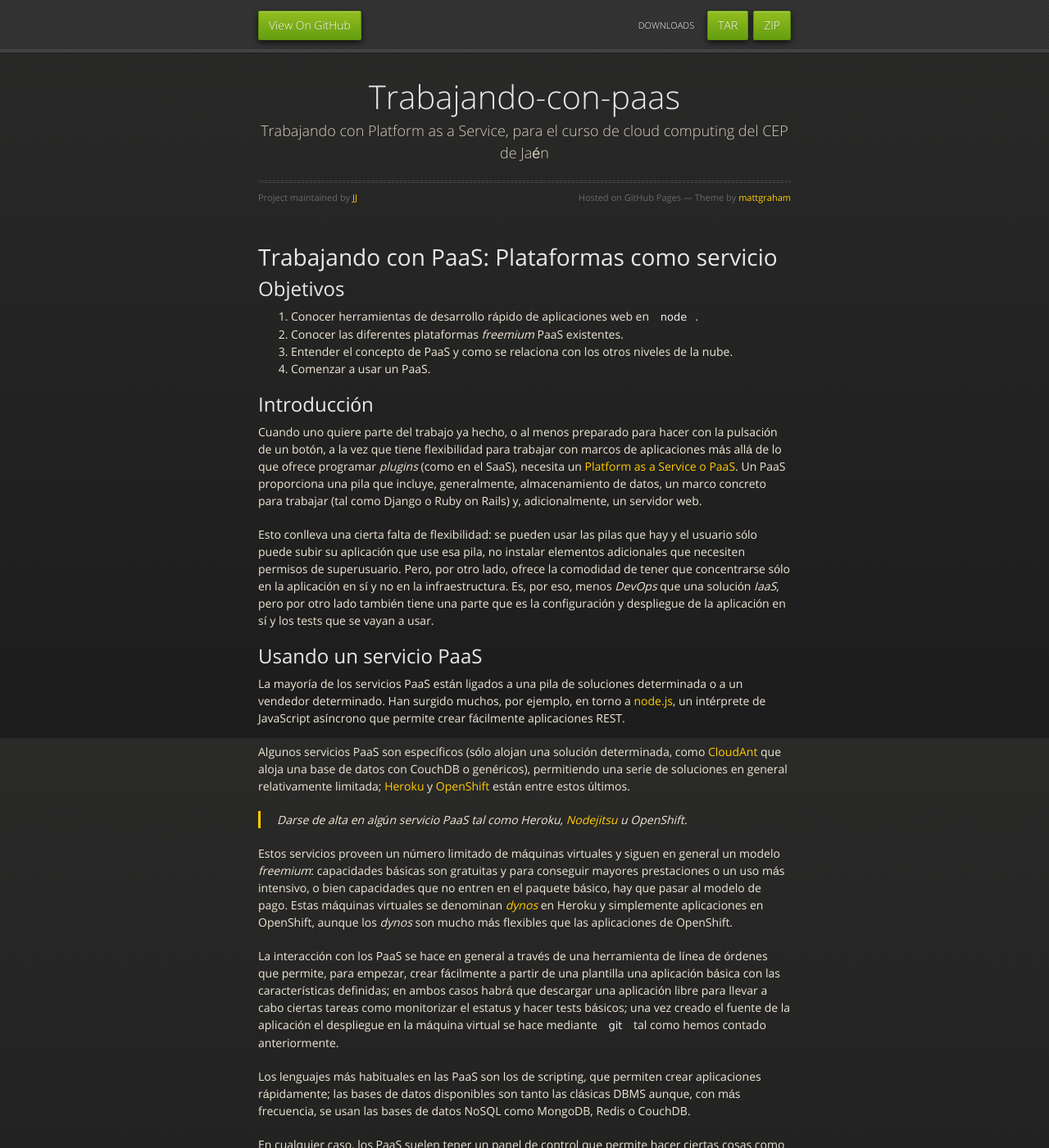
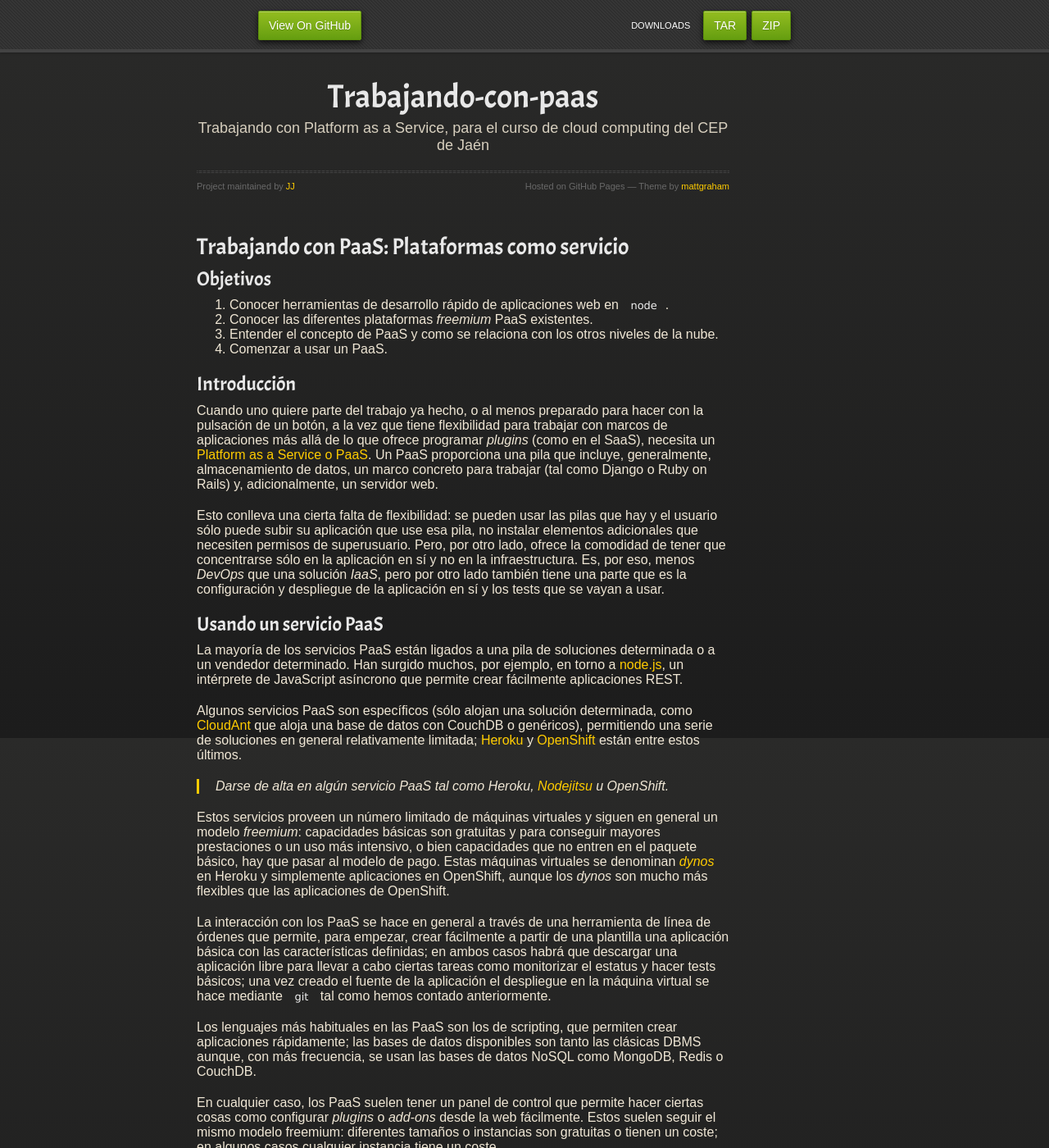
Before and after one commit to JJ/trabajando-con-paas, a Jekyll site: the page built from index.md, in a window 1280 px wide and 1400 px high. Shown: the whole window at 82% size. Built offline with Jekyll 4.4.1, drawn with Linux system fonts in a browser that asks for light colours; nearby versions of some CDN libraries; some web fonts are replaced.

Commit message:
Probando nuevo estilo

```diff
--- a/stylesheets/styles.css
+++ b/stylesheets/styles.css
@@ -1,72 +1,5 @@
-@font-face {
-  font-family: 'OpenSansLight';
-  src: url("../fonts/OpenSans-Light-webfont.eot");
-  src: url("../fonts/OpenSans-Light-webfont.eot?#iefix") format("embedded-opentype"), url("../fonts/OpenSans-Light-webfont.woff") format("woff"), url("../fonts/OpenSans-Light-webfont.ttf") format("truetype"), url("../fonts/OpenSans-Light-webfont.svg#OpenSansLight") format("svg");
-  font-weight: normal;
-  font-style: normal;
-}
-
-@font-face {
-  font-family: 'OpenSansLightItalic';
-  src: url("../fonts/OpenSans-LightItalic-webfont.eot");
-  src: url("../fonts/OpenSans-LightItalic-webfont.eot?#iefix") format("embedded-opentype"), url("../fonts/OpenSans-LightItalic-webfont.woff") format("woff"), url("../fonts/OpenSans-LightItalic-webfont.ttf") format("truetype"), url("../fonts/OpenSans-LightItalic-webfont.svg#OpenSansLightItalic") format("svg");
-  font-weight: normal;
-  font-style: normal;
-}
-
-@font-face {
-  font-family: 'OpenSansRegular';
-  src: url("../fonts/OpenSans-Regular-webfont.eot");
-  src: url("../fonts/OpenSans-Regular-webfont.eot?#iefix") format("embedded-opentype"), url("../fonts/OpenSans-Regular-webfont.woff") format("woff"), url("../fonts/OpenSans-Regular-webfont.ttf") format("truetype"), url("../fonts/OpenSans-Regular-webfont.svg#OpenSansRegular") format("svg");
-  font-weight: normal;
-  font-style: normal;
-  -webkit-font-smoothing: antialiased;
-}
-
-@font-face {
-  font-family: 'OpenSansItalic';
-  src: url("../fonts/OpenSans-Italic-webfont.eot");
-  src: url("../fonts/OpenSans-Italic-webfont.eot?#iefix") format("embedded-opentype"), url("../fonts/OpenSans-Italic-webfont.woff") format("woff"), url("../fonts/OpenSans-Italic-webfont.ttf") format("truetype"), url("../fonts/OpenSans-Italic-webfont.svg#OpenSansItalic") format("svg");
-  font-weight: normal;
-  font-style: normal;
-  -webkit-font-smoothing: antialiased;
-}
-
-@font-face {
-  font-family: 'OpenSansSemibold';
-  src: url("../fonts/OpenSans-Semibold-webfont.eot");
-  src: url("../fonts/OpenSans-Semibold-webfont.eot?#iefix") format("embedded-opentype"), url("../fonts/OpenSans-Semibold-webfont.woff") format("woff"), url("../fonts/OpenSans-Semibold-webfont.ttf") format("truetype"), url("../fonts/OpenSans-Semibold-webfont.svg#OpenSansSemibold") format("svg");
-  font-weight: normal;
-  font-style: normal;
-  -webkit-font-smoothing: antialiased;
-}
-
-@font-face {
-  font-family: 'OpenSansSemiboldItalic';
-  src: url("../fonts/OpenSans-SemiboldItalic-webfont.eot");
-  src: url("../fonts/OpenSans-SemiboldItalic-webfont.eot?#iefix") format("embedded-opentype"), url("../fonts/OpenSans-SemiboldItalic-webfont.woff") format("woff"), url("../fonts/OpenSans-SemiboldItalic-webfont.ttf") format("truetype"), url("../fonts/OpenSans-SemiboldItalic-webfont.svg#OpenSansSemiboldItalic") format("svg");
-  font-weight: normal;
-  font-style: normal;
-  -webkit-font-smoothing: antialiased;
-}
-
-@font-face {
-  font-family: 'OpenSansBold';
-  src: url("../fonts/OpenSans-Bold-webfont.eot");
-  src: url("../fonts/OpenSans-Bold-webfont.eot?#iefix") format("embedded-opentype"), url("../fonts/OpenSans-Bold-webfont.woff") format("woff"), url("../fonts/OpenSans-Bold-webfont.ttf") format("truetype"), url("../fonts/OpenSans-Bold-webfont.svg#OpenSansBold") format("svg");
-  font-weight: normal;
-  font-style: normal;
-  -webkit-font-smoothing: antialiased;
-}
-
-@font-face {
-  font-family: 'OpenSansBoldItalic';
-  src: url("../fonts/OpenSans-BoldItalic-webfont.eot");
-  src: url("../fonts/OpenSans-BoldItalic-webfont.eot?#iefix") format("embedded-opentype"), url("../fonts/OpenSans-BoldItalic-webfont.woff") format("woff"), url("../fonts/OpenSans-BoldItalic-webfont.ttf") format("truetype"), url("../fonts/OpenSans-BoldItalic-webfont.svg#OpenSansBoldItalic") format("svg");
-  font-weight: normal;
-  font-style: normal;
-  -webkit-font-smoothing: antialiased;
-}
+@import url(http://fonts.googleapis.com/css?family=Mallanna);
+@import url(http://fonts.googleapis.com/css?family=Acme);
 
 /* normalize.css 2012-02-07T12:37 UTC - http://github.com/necolas/normalize.css */
 /* =============================================================================
@@ -531,7 +464,8 @@
 body {
   padding: 0px 0 20px 0px;
   margin: 0px;
-  font: 14px/1.5 "OpenSansRegular", "Helvetica Neue", Helvetica, Arial, sans-serif;
+  font-size: 16px;
+  font-face: Mallanna, "Helvetica Neue", Helvetica, Arial, sans-serif;
   color: #f0e7d5;
   font-weight: normal;
   background: #252525;
@@ -547,7 +481,7 @@
 h1, h2, h3, h4, h5, h6 {
   color: #e8e8e8;
   margin: 0 0 10px;
-  font-family: 'OpenSansRegular', "Helvetica Neue", Helvetica, Arial, sans-serif;
+  font-family: Acme, "Helvetica Neue", Helvetica, Arial, sans-serif;
   font-weight: normal;
 }
 
@@ -574,7 +508,7 @@
 h3 {
   font-size: 18px;
   line-height: 24px;
-  font-family: 'OpenSansRegular', "Helvetica Neue", Helvetica, Arial, sans-serif !important;
+  font-family: Acme, "Helvetica Neue", Helvetica, Arial, sans-serif !important;
   font-weight: normal;
   color: #b6b6b6;
 }
@@ -599,13 +533,8 @@
   list-style-image: url("../images/bullet.png");
 }
 
-strong {
-  font-family: 'OpenSansBold', "Helvetica Neue", Helvetica, Arial, sans-serif !important;
-  font-weight: normal;
-}
-
 .wrapper {
-  max-width: 650px;
+  max-width: 800px;
   margin: 0 auto;
   position: relative;
   padding: 0 20px;
@@ -670,8 +599,6 @@
   padding: 5px 10px;
   border-bottom: 1px solid #434343;
   color: #b6b6b6;
-  font-family: 'OpenSansSemibold', "Helvetica Neue", Helvetica, Arial, sans-serif !important;
-  font-weight: normal;
 }
 
 td {
@@ -690,7 +617,6 @@
 
 dt {
   color: #F0E7D5;
-  font-family: 'OpenSansSemibold', "Helvetica Neue", Helvetica, Arial, sans-serif !important;
   font-weight: normal;
 }
 
@@ -716,7 +642,6 @@
   margin: 6px auto;
 }
 #header nav li {
-  font-family: 'OpenSansLight', "Helvetica Neue", Helvetica, Arial, sans-serif;
   font-weight: normal;
   list-style: none;
   display: inline;
@@ -793,23 +718,18 @@
   padding: 0 0 5px 0;
 }
 section #title h1 {
-  font-family: 'OpenSansLight', "Helvetica Neue", Helvetica, Arial, sans-serif;
-  font-weight: normal;
   font-size: 40px;
   text-align: center;
   line-height: 36px;
 }
 section #title p {
   color: #d7cfbe;
-  font-family: 'OpenSansLight', "Helvetica Neue", Helvetica, Arial, sans-serif;
   font-weight: normal;
   font-size: 18px;
   text-align: center;
 }
 section #title .credits {
   font-size: 11px;
-  font-family: 'OpenSansRegular', "Helvetica Neue", Helvetica, Arial, sans-serif;
-  font-weight: normal;
   color: #696969;
   margin-top: -10px;
 }
```
